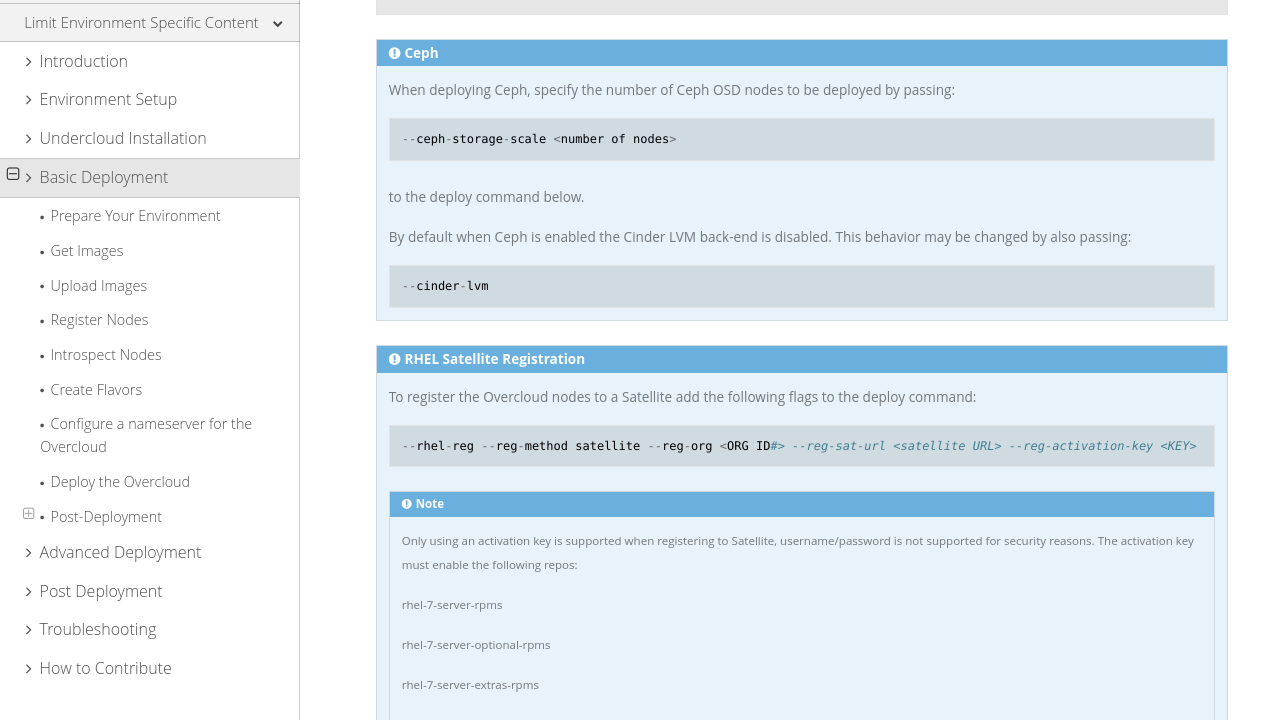
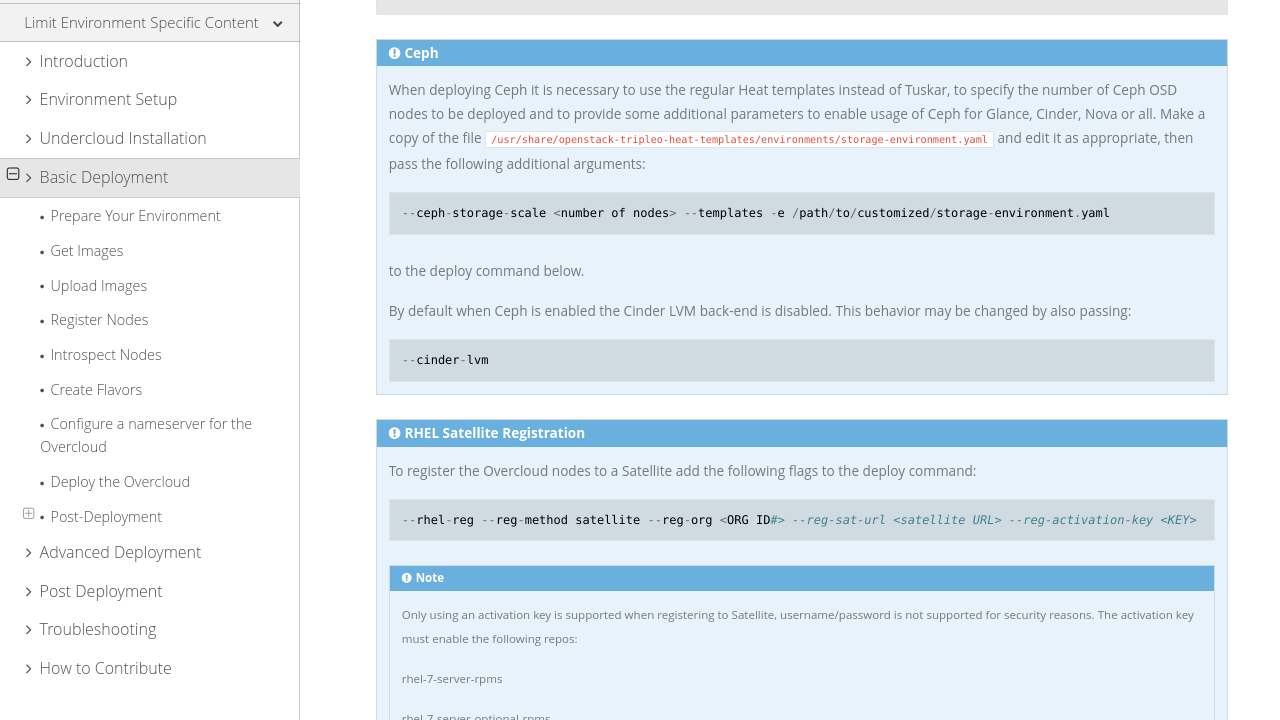
Before and after one commit to openstack-archive/instack-undercloud, a Sphinx documentation site: the page built from doc/source/basic_deployment/basic_deployment.rst, in a window 1280 px wide and 900 px high, scrolled down 3867 px, cut to the strip 180-900 px from the top of the window. Built offline with Sphinx 7.4.7 and the Read the Docs theme 2.0.0, drawn with Linux system fonts in a browser that asks for light colours.

Commit message:
Update docs to ensure Ceph is deployed passing storage-environment.yaml
The change also mentions need to use --templates instead of Tuskar.

Change-Id: Id56089d5e343686d4ccba2f1315ec673b3d8abd7

```diff
--- a/doc/source/basic_deployment/basic_deployment.rst
+++ b/doc/source/basic_deployment/basic_deployment.rst
@@ -258,10 +258,14 @@
    .. admonition:: Ceph
       :class: ceph
 
-      When deploying Ceph, specify the number of Ceph OSD nodes to be deployed
-      by passing::
+      When deploying Ceph it is necessary to use the regular Heat templates
+      instead of Tuskar, to specify the number of Ceph OSD nodes to be
+      deployed and to provide some additional parameters to enable usage
+      of Ceph for Glance, Cinder, Nova or all.
+      Make a copy of the file ``/usr/share/openstack-tripleo-heat-templates/environments/storage-environment.yaml``
+      and edit it as appropriate, then pass the following additional arguments::
 
-          --ceph-storage-scale <number of nodes>
+          --ceph-storage-scale <number of nodes> --templates -e /path/to/customized/storage-environment.yaml
 
       to the deploy command below.
 
```
